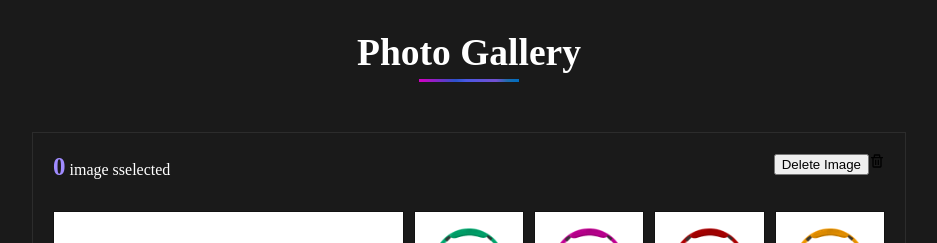
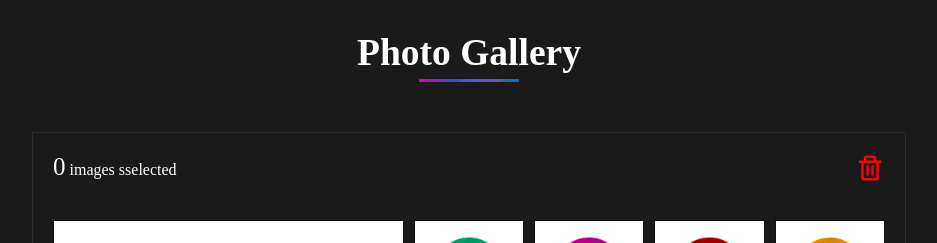
Before and after one commit to afsumeem/photo-gallery, a React (Create React App) app: page / in a window 1280 px wide. Shown: the top 243 px of the page, without its empty margins (171-1108 px from the left). Built offline with nearby package versions, Linux system fonts and the light colour scheme; a web font is replaced by a local one.

Commit message:
delete image functionality done

```diff
--- a/src/components/Gallery/Gallery.js
+++ b/src/components/Gallery/Gallery.js
@@ -6,6 +6,8 @@ import { BiTrash } from "react-icons/bi";
 const Gallery = () => {
   const [imageData, setImageData] = useState([]);
 
+  // fetch image data
+
   useEffect(() => {
     const url = "/data.json";
     fetch(url)
@@ -13,11 +15,12 @@ const Gallery = () => {
       .then((data) => setImageData(data));
   }, []);
 
-  //
+  // count selected image fn
   const countSelectedImages = () => {
     return imageData.filter((image) => image.checked).length;
   };
-  //
+
+  //toggle checkbox for select image
   const handleCheckboxToggle = (id) => {
     setImageData((prevImageData) =>
       prevImageData.map((image) =>
@@ -25,7 +28,8 @@ const Gallery = () => {
       )
     );
   };
-  //
+
+  //upload image
   const handleFileChange = (event) => {
     const file = event.target.files;
     const newFiles = Array.from(file).map((newFile, i) => {
@@ -36,13 +40,13 @@ const Gallery = () => {
     setImageData([...imageData, ...newFiles]);
   };
 
-  //
+  // delete image fn
   const handleDeleteImages = () => {
     const updatedImageData = imageData.filter((image) => !image.checked);
     setImageData(updatedImageData);
   };
 
-  //
+  //drag and drop fn
 
   function handleOnDragEnd(result) {
     if (!result.destination) return;
@@ -53,6 +57,8 @@ const Gallery = () => {
 
     setImageData(items);
   }
+
+  //
 
   return (
     <div className="container">
@@ -67,13 +73,12 @@ const Gallery = () => {
         <div className="img-gallery">
           <div style={{ display: "flex", justifyContent: "space-between" }}>
             <div className="selected-img">
-              <span> {countSelectedImages()}</span> image{" "}
+              <span> {countSelectedImages()}</span> images{" "}
               {countSelectedImages() !== 1 && "s"}
               selected
             </div>
             <div className="delete-img">
-              <button onClick={handleDeleteImages}>Delete Image</button>
-              <BiTrash />
+              <BiTrash title="Delete " onClick={handleDeleteImages} />
             </div>
           </div>
 
--- a/src/components/Gallery/gallery.css
+++ b/src/components/Gallery/gallery.css
@@ -40,20 +40,24 @@ body{
 }
 
 
+/* selected img section style */
+
 .selected-img{
     color: white;
 
 }
 
 .selected-img span{
-    color: rgb(160, 139, 255);
+    color: rgb(255, 255, 255);
     font-size: 25px;
-    font-weight: 600;
+
 }
 
 /* delete image btn style */
 .delete-img{
-
+    color: red;
+    cursor: pointer;
+    font-size: 30px;
 }
 
 
```
